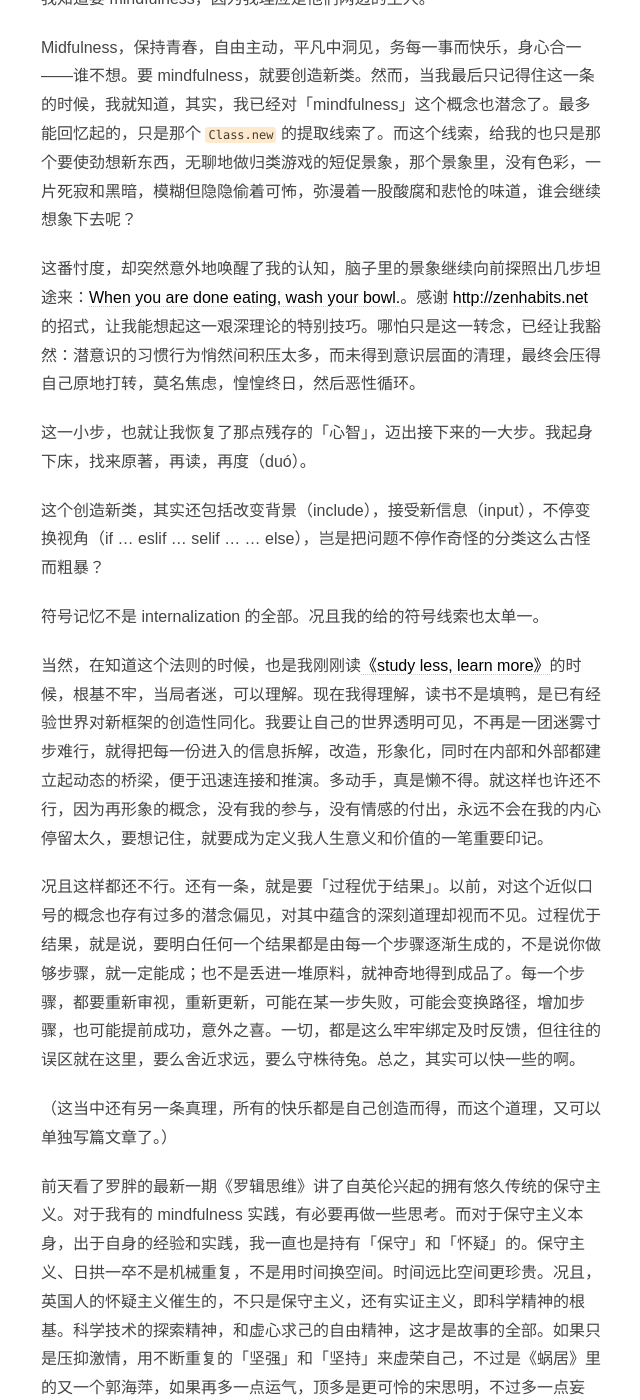
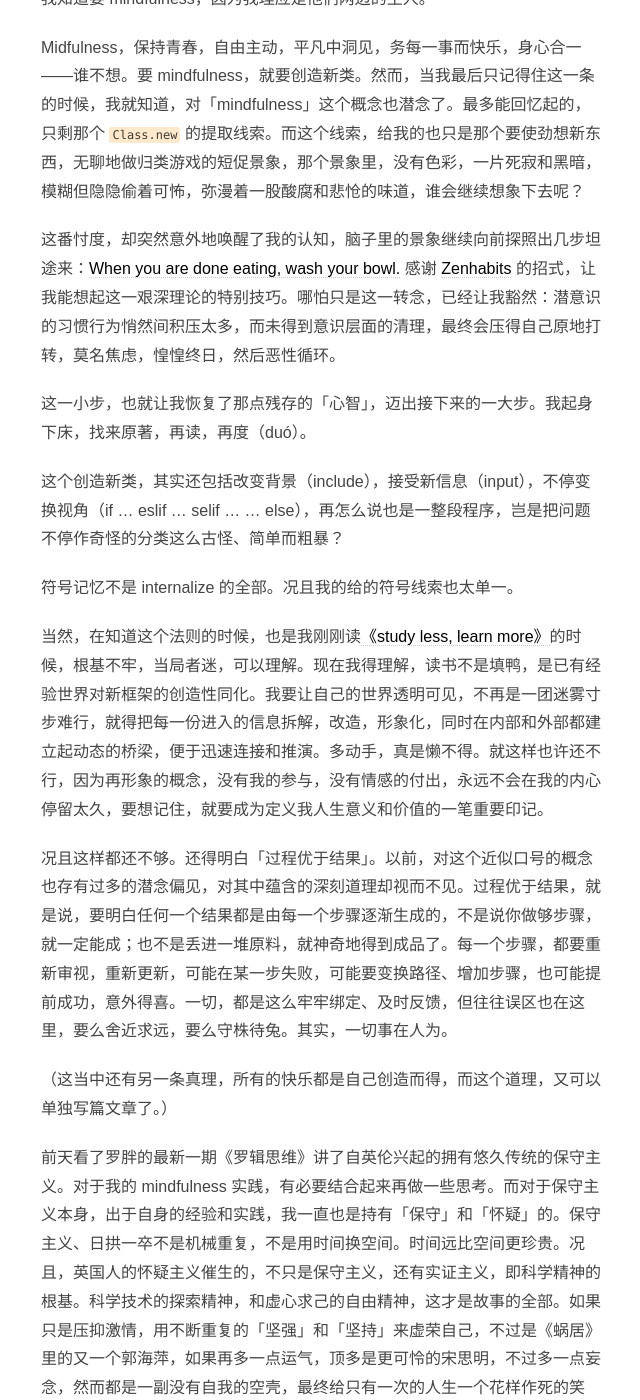
Before and after one commit to fanyange/fanyange.github.io, a Jekyll site: the page built from _posts/2014-04-20-recreation.md, in a window 1280 px wide and 1400 px high, scrolled down 720 px. Shown: the whole window, without its empty margins (319-959 px from the left). Built offline with Jekyll 4.4.1, drawn with Linux system fonts in a browser that asks for light colours; some web fonts are replaced; comment, search, counter and statistics services are not loaded; some of the changed text lies outside the part shown.

Commit message:
Edit article

```diff
--- a/_posts/2014-04-20-recreation.md
+++ b/_posts/2014-04-20-recreation.md
@@ -4,7 +4,7 @@ title: 创建新类
 categories: 闲思集
 ---
 
-今天意外地重温了《史记》中的[《屈原贾生列传》](http://ctext.org/shiji/qu-yuan-jia-sheng-lie-zhuan)，读到此句，回味良久。
+今天意外地重温了《史记》中的[《屈原贾生列传》](http://ctext.org/shiji/qu-yuan-jia-sheng-lie-zhuan)，读到此段，回味良久。
 
 > 屈原至於江濱，被髪行吟澤畔。顏色憔悴，形容枯槁。漁父見而問之曰：「子非三閭大夫歟？何故而至此？」屈原曰：「舉世混濁而我獨清，眾人皆醉而我獨醒，是以見放。」漁父曰：「夫聖人者，不凝滯於物而能與世推移。舉世混濁，何不隨其流而揚其波？眾人皆醉，何不餔其糟而啜其醨？何故懷瑾握瑜而自令見放為？」屈原曰：「吾聞之，新沐者必彈冠，新浴者必振衣，人又誰能以身之察察，受物之汶汶者乎！寧赴常流而葬乎江魚腹中耳，又安能以皓皓之白而蒙世俗之溫蠖乎！」
 
@@ -16,20 +16,20 @@ categories: 闲思集
 
 我知道要 mindfulness，因为我理应是他们两边的主人。
 
-Midfulness，保持青春，自由主动，平凡中洞见，务每一事而快乐，身心合一——谁不想。要 mindfulness，就要创造新类。然而，当我最后只记得住这一条的时候，我就知道，其实，我已经对「mindfulness」这个概念也潜念了。最多能回忆起的，只是那个 `Class.new` 的提取线索了。而这个线索，给我的也只是那个要使劲想新东西，无聊地做归类游戏的短促景象，那个景象里，没有色彩，一片死寂和黑暗，模糊但隐隐偷着可怖，弥漫着一股酸腐和悲怆的味道，谁会继续想象下去呢？
+Midfulness，保持青春，自由主动，平凡中洞见，务每一事而快乐，身心合一——谁不想。要 mindfulness，就要创造新类。然而，当我最后只记得住这一条的时候，我就知道，对「mindfulness」这个概念也潜念了。最多能回忆起的，只剩那个 `Class.new` 的提取线索。而这个线索，给我的也只是那个要使劲想新东西，无聊地做归类游戏的短促景象，那个景象里，没有色彩，一片死寂和黑暗，模糊但隐隐偷着可怖，弥漫着一股酸腐和悲怆的味道，谁会继续想象下去呢？
 
-这番忖度，却突然意外地唤醒了我的认知，脑子里的景象继续向前探照出几步坦途来：[When you are done eating, wash your bowl.](http://mnmlist.com/wash-your-bowl/)。感谢 <http://zenhabits.net> 的招式，让我能想起这一艰深理论的特别技巧。哪怕只是这一转念，已经让我豁然：潜意识的习惯行为悄然间积压太多，而未得到意识层面的清理，最终会压得自己原地打转，莫名焦虑，惶惶终日，然后恶性循环。
+这番忖度，却突然意外地唤醒了我的认知，脑子里的景象继续向前探照出几步坦途来：[When you are done eating, wash your bowl.](http://mnmlist.com/wash-your-bowl/) 感谢 [Zenhabits](http://zenhabits.net) 的招式，让我能想起这一艰深理论的特别技巧。哪怕只是这一转念，已经让我豁然：潜意识的习惯行为悄然间积压太多，而未得到意识层面的清理，最终会压得自己原地打转，莫名焦虑，惶惶终日，然后恶性循环。
 
 这一小步，也就让我恢复了那点残存的「心智」，迈出接下来的一大步。我起身下床，找来原著，再读，再度（duó）。
 
-这个创造新类，其实还包括改变背景（include），接受新信息（input），不停变换视角（if ... eslif ... selif ... ... else），岂是把问题不停作奇怪的分类这么古怪而粗暴？
+这个创造新类，其实还包括改变背景（include），接受新信息（input），不停变换视角（if ... eslif ... selif ... ... else），再怎么说也是一整段程序，岂是把问题不停作奇怪的分类这么古怪、简单而粗暴？
 
-符号记忆不是 internalization 的全部。况且我的给的符号线索也太单一。
+符号记忆不是 internalize 的全部。况且我的给的符号线索也太单一。
 
 当然，在知道这个法则的时候，也是我刚刚读[《study less, learn more》](http://book.douban.com/subject/11603298/)的时候，根基不牢，当局者迷，可以理解。现在我得理解，读书不是填鸭，是已有经验世界对新框架的创造性同化。我要让自己的世界透明可见，不再是一团迷雾寸步难行，就得把每一份进入的信息拆解，改造，形象化，同时在内部和外部都建立起动态的桥梁，便于迅速连接和推演。多动手，真是懒不得。就这样也许还不行，因为再形象的概念，没有我的参与，没有情感的付出，永远不会在我的内心停留太久，要想记住，就要成为定义我人生意义和价值的一笔重要印记。
 
-况且这样都还不行。还有一条，就是要「过程优于结果」。以前，对这个近似口号的概念也存有过多的潜念偏见，对其中蕴含的深刻道理却视而不见。过程优于结果，就是说，要明白任何一个结果都是由每一个步骤逐渐生成的，不是说你做够步骤，就一定能成；也不是丢进一堆原料，就神奇地得到成品了。每一个步骤，都要重新审视，重新更新，可能在某一步失败，可能会变换路径，增加步骤，也可能提前成功，意外之喜。一切，都是这么牢牢绑定及时反馈，但往往的误区就在这里，要么舍近求远，要么守株待兔。总之，其实可以快一些的啊。
+况且这样都还不够。还得明白「过程优于结果」。以前，对这个近似口号的概念也存有过多的潜念偏见，对其中蕴含的深刻道理却视而不见。过程优于结果，就是说，要明白任何一个结果都是由每一个步骤逐渐生成的，不是说你做够步骤，就一定能成；也不是丢进一堆原料，就神奇地得到成品了。每一个步骤，都要重新审视，重新更新，可能在某一步失败，可能要变换路径、增加步骤，也可能提前成功，意外得喜。一切，都是这么牢牢绑定、及时反馈，但往往误区也在这里，要么舍近求远，要么守株待兔。其实，一切事在人为。
 
 （这当中还有另一条真理，所有的快乐都是自己创造而得，而这个道理，又可以单独写篇文章了。）
 
-前天看了罗胖的最新一期《罗辑思维》讲了自英伦兴起的拥有悠久传统的保守主义。对于我有的 mindfulness 实践，有必要再做一些思考。而对于保守主义本身，出于自身的经验和实践，我一直也是持有「保守」和「怀疑」的。保守主义、日拱一卒不是机械重复，不是用时间换空间。时间远比空间更珍贵。况且，英国人的怀疑主义催生的，不只是保守主义，还有实证主义，即科学精神的根基。科学技术的探索精神，和虚心求己的自由精神，这才是故事的全部。如果只是压抑激情，用不断重复的「坚强」和「坚持」来虚荣自己，不过是《蜗居》里的又一个郭海萍，如果再多一点运气，顶多是更可怜的宋思明，不过多一点妄念，然而都是一副没有自我的空壳，最终给自己的人生一个花样作死的笑话、浩淼岁月中的浮云罢了。
+前天看了罗胖的最新一期《罗辑思维》讲了自英伦兴起的拥有悠久传统的保守主义。对于我的 mindfulness 实践，有必要结合起来再做一些思考。而对于保守主义本身，出于自身的经验和实践，我一直也是持有「保守」和「怀疑」的。保守主义、日拱一卒不是机械重复，不是用时间换空间。时间远比空间更珍贵。况且，英国人的怀疑主义催生的，不只是保守主义，还有实证主义，即科学精神的根基。科学技术的探索精神，和虚心求己的自由精神，这才是故事的全部。如果只是压抑激情，用不断重复的「坚强」和「坚持」来虚荣自己，不过是《蜗居》里的又一个郭海萍，如果再多一点运气，顶多是更可怜的宋思明，不过多一点妄念，然而都是一副没有自我的空壳，最终给只有一次的人生一个花样作死的笑话、浩淼岁月中的浮云罢了。
```
Also changed, not shown: 1 other file.
